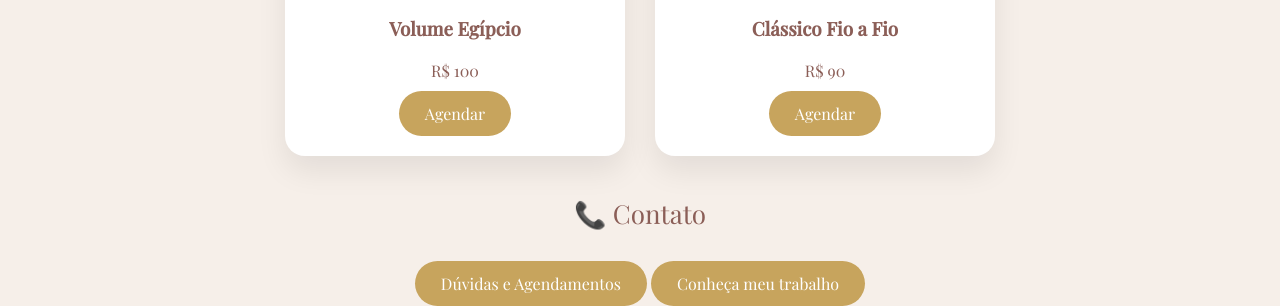
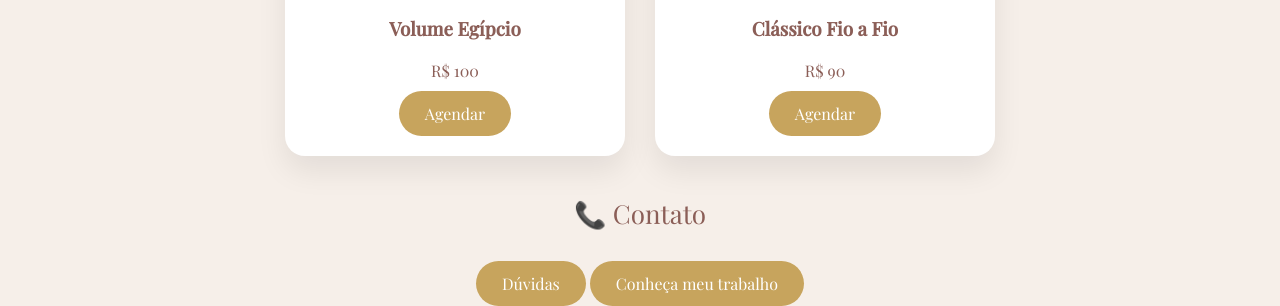
Before and after one commit to Geovana-16/geovana-cilios-sobrancelhas, a plain HTML site: page index.html in a window 1280 px wide. Shown: the part 1119-1425 px from the top of the page. Drawn offline with nearby package versions, Linux system fonts and the light colour scheme.

Commit message:
Update index.html

```diff
--- a/index.html
+++ b/index.html
@@ -56,7 +56,7 @@ h1{font-family:'Great Vibes',cursive;font-size:48px;margin:0}
 </div>
 </div>
 <div class="section-title">📞 Contato</div>
-<a class="btn" href="https://wa.me/559691685603?text=Ol%C3%A1%20Geovana%21%20Tudo%20bem%3F%20Gostaria%20de%20tirar%20uma%20d%C3%BAvida%2C%20por%20favor." target="_blank">Dúvidas e Agendamentos</a>
+<a class="btn" href="https://wa.me/559691685603?text=Ol%C3%A1%20Geovana%21%20Tudo%20bem%3F%20Gostaria%20de%20tirar%20uma%20d%C3%BAvida%2C%20por%20favor." target="_blank">Dúvidas</a>
 <a class="btn" href="https://www.instagram.com/geovana_geovana0?igsh=d2FpMGd0MW8yazdm" target="_blank">Conheça meu trabalho</a>
 </body>
   </html>
```
